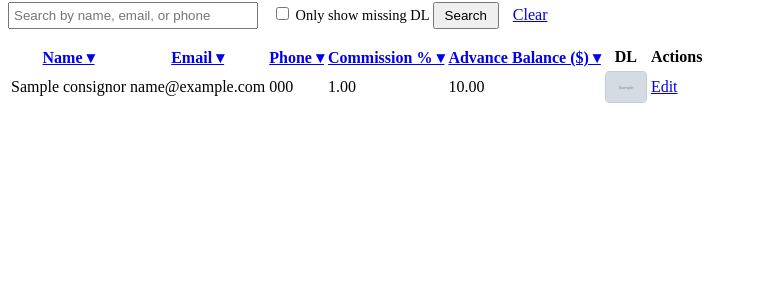
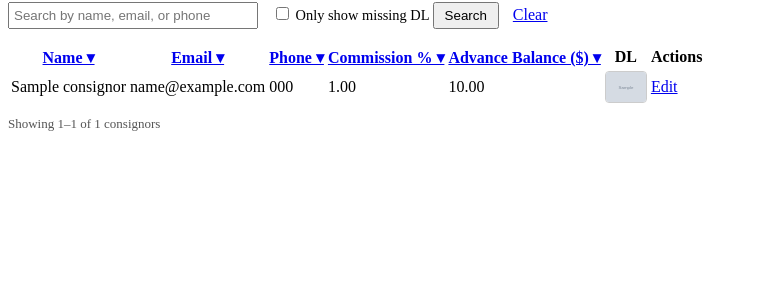
Before and after one commit to kernjason4460-cyber/flashbidz_consignment_app, a Flask app: page /consignors in a window 1280 px wide. Shown: the part 157-457 px from the top of the page, without its empty margins (0-757 px from the left). Run offline with Flask 3, Linux system fonts and the light colour scheme; a user stored in the database is signed in; tables that the repository leaves empty hold one stand-in row (values such as "Sample post"); grey boxes marked "Sample" are stand-in pictures.

Commit message:
Update consignors.html

```diff
--- a/flashbidz_consignment_app/templates/consignors.html
+++ b/flashbidz_consignment_app/templates/consignors.html
@@ -113,6 +113,34 @@
         {% endfor %}
       </tbody>
     </table>
+    <!-- Pagination summary -->
+    <div style="margin-top: 10px; font-size: 13px; color: #555;">
+        Showing {{ start_index }}–{{ end_index }} of {{ total }} consignors
+    </div>
+
+    <!-- Pagination controls -->
+    {% if total_pages > 1 %}
+    <div style="margin-top: 6px; font-size: 13px;">
+        {% if page > 1 %}
+            <a href="?search={{ search }}&missing_dl={{ '1' if missing_dl else '' }}&sort_by={{ sort_by }}&sort_dir={{ sort_dir }}&page={{ page - 1 }}"
+               style="margin-right: 6px;">« Prev</a>
+        {% endif %}
+
+        {% for p in range(1, total_pages + 1) %}
+            {% if p == page %}
+                <span style="margin: 0 3px; font-weight: bold;">{{ p }}</span>
+            {% else %}
+                <a href="?search={{ search }}&missing_dl={{ '1' if missing_dl else '' }}&sort_by={{ sort_by }}&sort_dir={{ sort_dir }}&page={{ p }}"
+                   style="margin: 0 3px;">{{ p }}</a>
+            {% endif %}
+        {% endfor %}
+
+        {% if page < total_pages %}
+            <a href="?search={{ search }}&missing_dl={{ '1' if missing_dl else '' }}&sort_by={{ sort_by }}&sort_dir={{ sort_dir }}&page={{ page + 1 }}"
+               style="margin-left: 6px;">Next »</a>
+        {% endif %}
+    </div>
+    {% endif %}
   {% else %}
     <p>No consignors yet.</p>
   {% endif %}
```
